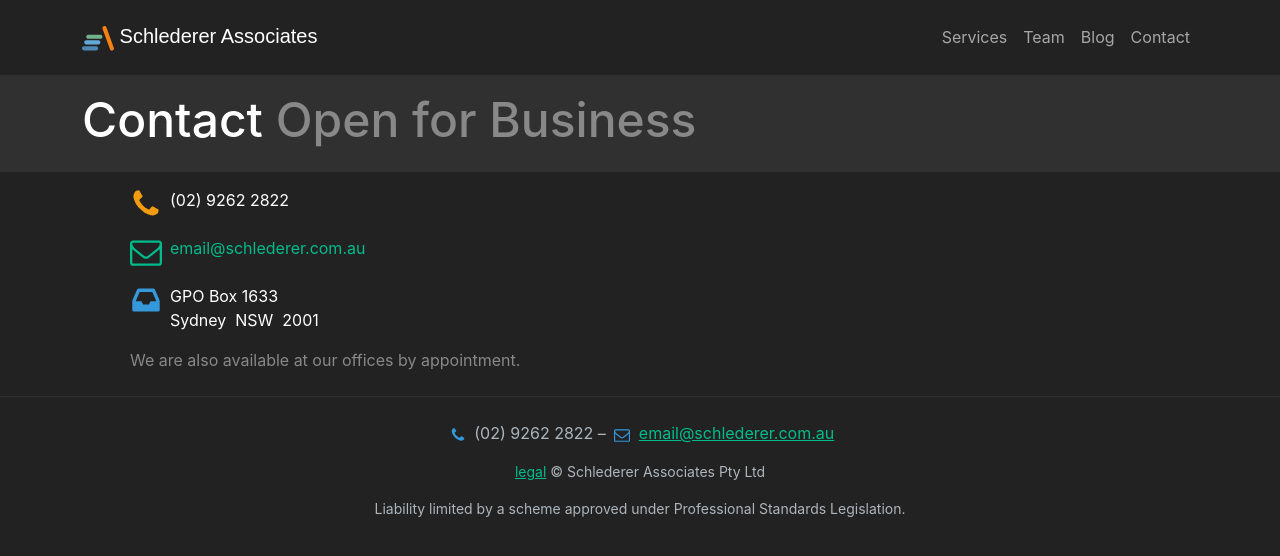
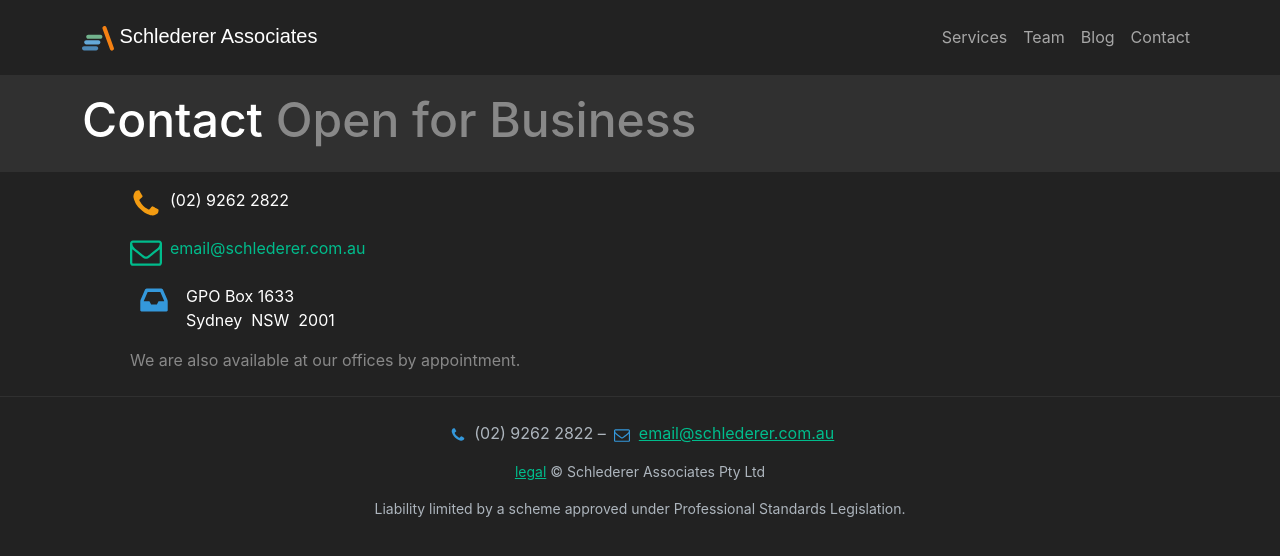
Before and after one commit to Mforcer/tax2, a Jekyll site: the page built from contact.html, in a window 1280 px wide. Shown: the top 556 px of the page. Built offline with Jekyll 4.4.1, drawn with Linux system fonts in a browser that asks for light colours; nearby versions of some CDN libraries.

Commit message:
Update contact.html

```diff
--- a/contact.html
+++ b/contact.html
@@ -14,9 +14,14 @@ lead:
     </p>
     <p class="clearfix"><svg class="icon float-start me-2" width="2em" height="2em" fill="var(--bs-success)" viewBox="0 0 1792 1792" xmlns="http://www.w3.org/2000/svg">
             <path id="fa-envelope-o" d="M1664 1504v-768q-32 36-69 66-268 206-426 338-51 43-83 67t-86.5 48.5-102.5 24.5h-2q-48 0-102.5-24.5t-86.5-48.5-83-67q-158-132-426-338-37-30-69-66v768q0 13 9.5 22.5t22.5 9.5h1472q13 0 22.5-9.5t9.5-22.5zm0-1051v-24.5l-.5-13-3-12.5-5.5-9-9-7.5-14-2.5h-1472q-13 0-22.5 9.5t-9.5 22.5q0 168 147 284 193 152 401 317 6 5 35 29.5t46 37.5 44.5 31.5 50.5 27.5 43 9h2q20 0 43-9t50.5-27.5 44.5-31.5 46-37.5 35-29.5q208-165 401-317 54-43 100.5-115.5t46.5-131.5zm128-37v1088q0 66-47 113t-113 47h-1472q-66 0-113-47t-47-113v-1088q0-66 47-113t113-47h1472q66 0 113 47t47 113z" />
-        </svg><a href="mailto:{{site.biz_email}}" class="text-decoration-none">{{site.biz_email}}</a></p>
-    <p class="clearfix"><svg class="icon float-start me-2" width="2em" height="2em" fill="var(--bs-info)" viewBox="0 0 1792 1792" xmlns="http://www.w3.org/2000/svg">
+        </svg>
+        <a href="mailto:{{site.biz_email}}" class="text-decoration-none">{{site.biz_email}}</a>
+    </p>
+    <p class="clearfix"><svg class="icon float-start me-2" width="3em" height="2em" fill="var(--bs-info)" viewBox="0 0 1792 1792" xmlns="http://www.w3.org/2000/svg">
             <path id="fa-inbox" d="M1151 960h316q-1-3-2.5-8.5t-2.5-7.5l-212-496h-708l-212 496q-1 3-2.5 8.5t-2.5 7.5h316l95 192h320zm513 30v482q0 26-19 45t-45 19h-1408q-26 0-45-19t-19-45v-482q0-62 25-123l238-552q10-25 36.5-42t52.5-17h832q26 0 52.5 17t36.5 42l238 552q25 61 25 123z" />
-        </svg>{{site.biz_post_box}}<br>{{site.biz_post_city}}&nbsp;&nbsp;{{site.biz_post_state}}&nbsp;&nbsp;{{site.biz_post_code}}</p>
+        </svg>
+        {{site.biz_post_box}}<br>
+        {{site.biz_post_city}}&nbsp;&nbsp;{{site.biz_post_state}}&nbsp;&nbsp;{{site.biz_post_code}}
+    </p>
     <p class="text-muted">We are also available at our offices by appointment.</p>
 </div>
```
